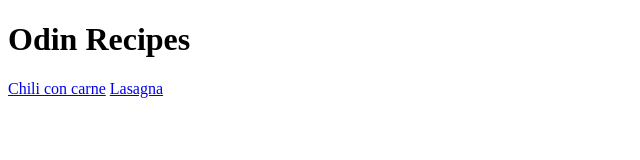
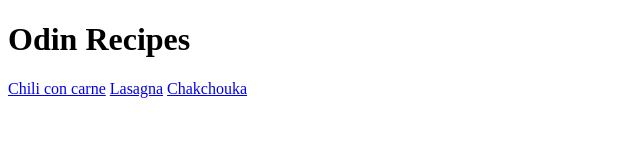
Before and after one commit to ahmedbouras/odin-recipes, a plain HTML site: page index.html in a window 1280 px wide. Shown: the whole page, without its empty margins (0-640 px from the left). Drawn offline with Linux system fonts and the light colour scheme.

Commit message:
Add Chakchouka link into index.html

```diff
--- a/index.html
+++ b/index.html
@@ -9,5 +9,6 @@
 
     <a href="/recipes/chiliCornCarne.html">Chili con carne</a>
     <a href="/recipes/lasagna.html">Lasagna</a>
+    <a href="/recipes/chakchouka.html">Chakchouka</a>
   </body>
 </html>
```
